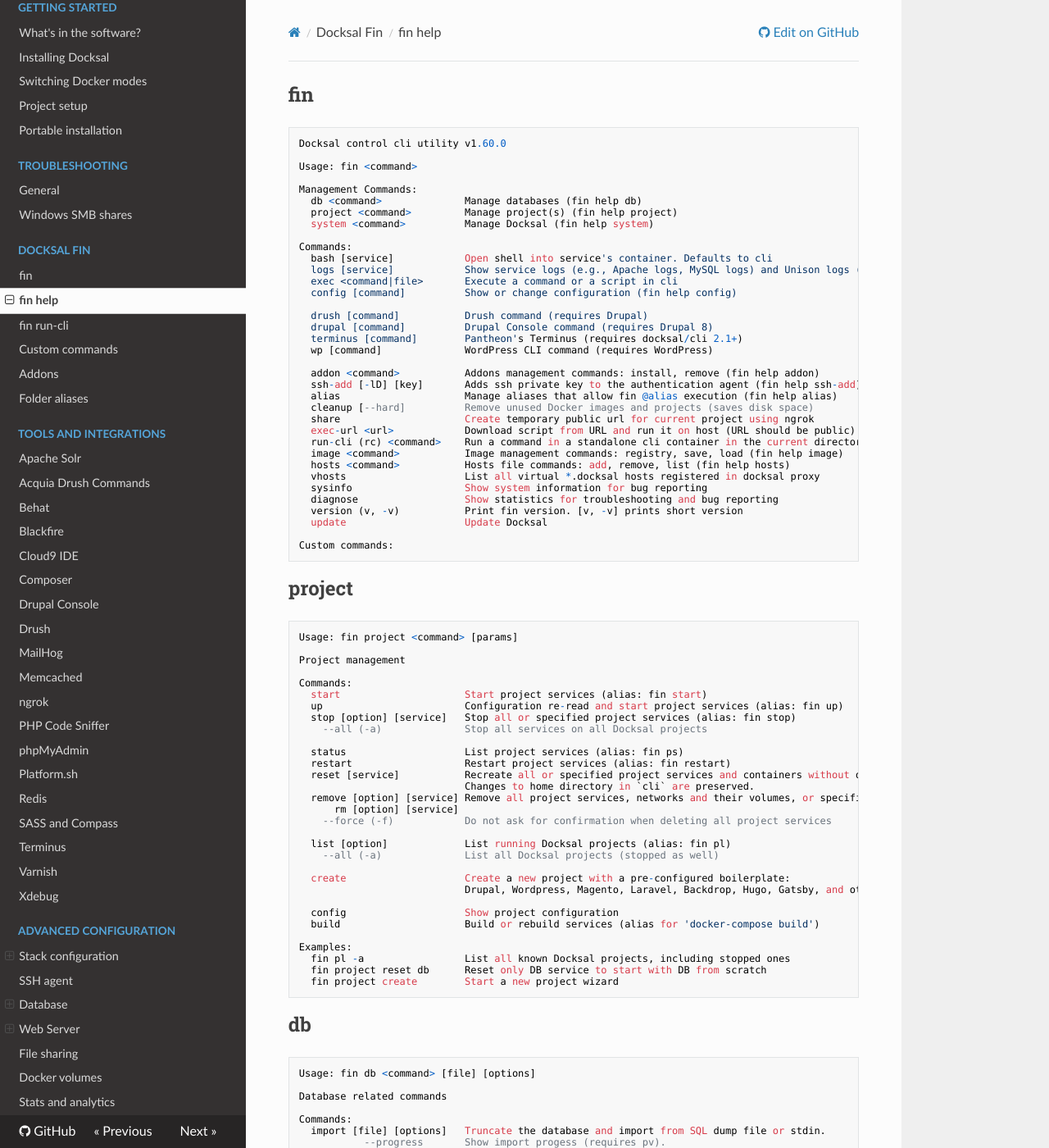
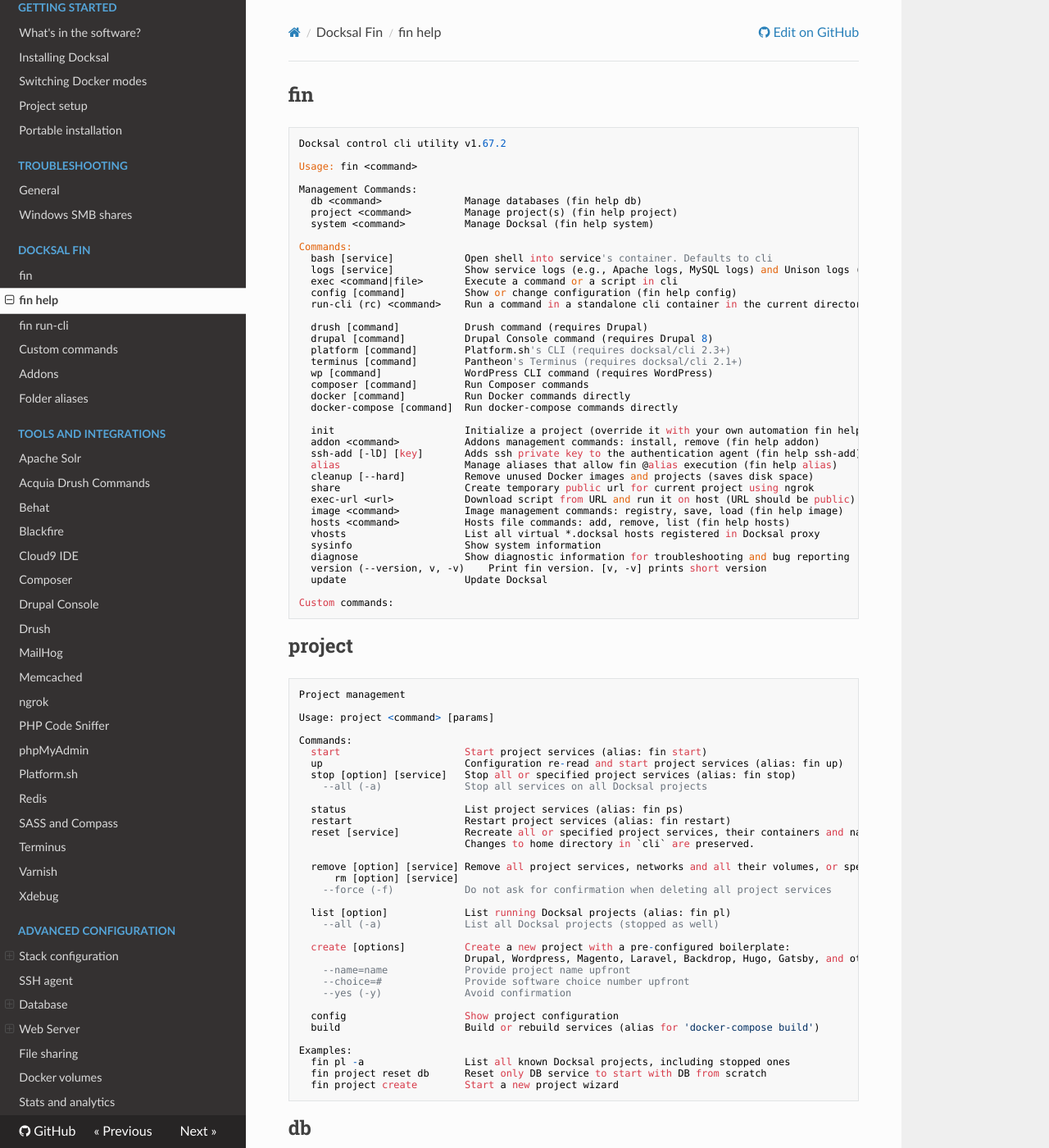
Before and after one commit to docksal/docksal, an MkDocs documentation site: the page built from docs/fin/fin-help.md, in a window 1280 px wide and 1400 px high. Shown: the whole window at 82% size. Built offline with MkDocs 1.6.1, drawn with Linux system fonts in a browser that asks for light colours; nearby versions of some CDN libraries; old or Windows-style settings are respelled for this version of MkDocs; some of the changed text lies outside the part shown.

Commit message:
Regenerated fin-help.md
[ci skip]

```diff
--- a/docs/fin/fin-help.md
+++ b/docs/fin/fin-help.md
@@ -1,6 +1,6 @@
 ## fin
 
-	Docksal control cli utility v1.60.0
+	Docksal control cli utility v1.67.2
 
 	Usage: fin <command>
 
@@ -14,25 +14,30 @@
 	  logs [service]           	Show service logs (e.g., Apache logs, MySQL logs) and Unison logs (fin help logs)
 	  exec <command|file>      	Execute a command or a script in cli
 	  config [command]         	Show or change configuration (fin help config)
+	  run-cli (rc) <command>   	Run a command in a standalone cli container in the current directory (fin help run-cli)
 
 	  drush [command]          	Drush command (requires Drupal)
 	  drupal [command]         	Drupal Console command (requires Drupal 8)
+	  platform [command]       	Platform.sh's CLI (requires docksal/cli 2.3+)
 	  terminus [command]       	Pantheon's Terminus (requires docksal/cli 2.1+)
 	  wp [command]             	WordPress CLI command (requires WordPress)
+	  composer [command]       	Run Composer commands
+	  docker [command]         	Run Docker commands directly
+	  docker-compose [command] 	Run docker-compose commands directly
 
+	  init                     	Initialize a project (override it with your own automation fin help init)
 	  addon <command>          	Addons management commands: install, remove (fin help addon)
 	  ssh-add [-lD] [key]      	Adds ssh private key to the authentication agent (fin help ssh-add)
 	  alias                    	Manage aliases that allow fin @alias execution (fin help alias)
 	  cleanup [--hard]         	Remove unused Docker images and projects (saves disk space)
 	  share                    	Create temporary public url for current project using ngrok
 	  exec-url <url>           	Download script from URL and run it on host (URL should be public)
-	  run-cli (rc) <command>   	Run a command in a standalone cli container in the current directory (fin help run-cli)
 	  image <command>          	Image management commands: registry, save, load (fin help image)
 	  hosts <command>          	Hosts file commands: add, remove, list (fin help hosts)
-	  vhosts                   	List all virtual *.docksal hosts registered in docksal proxy
-	  sysinfo                  	Show system information for bug reporting
-	  diagnose                 	Show statistics for troubleshooting and bug reporting
-	  version (v, -v)          	Print fin version. [v, -v] prints short version
+	  vhosts                   	List all virtual *.docksal hosts registered in Docksal proxy
+	  sysinfo                  	Show system information
+	  diagnose                 	Show diagnostic information for troubleshooting and bug reporting
+	  version (--version, v, -v)	Print fin version. [v, -v] prints short version
 	  update                   	Update Docksal
 
 	Custom commands:
@@ -42,9 +47,9 @@
 
 <a name="fin-help-project"></a>
 
-	Usage: fin project <command> [params]
+	Project management
 
-	Project management
+	Usage: project <command> [params]
 
 	Commands:
 	  start                    	Start project services (alias: fin start)
@@ -54,17 +59,21 @@
 
 	  status                   	List project services (alias: fin ps)
 	  restart                  	Restart project services (alias: fin restart)
-	  reset [service]          	Recreate all or specified project services and containers without deleting named volumes
+	  reset [service]          	Recreate all or specified project services, their containers and named volumes
 	                           	Changes to home directory in `cli` are preserved.
-	  remove [option] [service]	Remove all project services, networks and their volumes, or specified services only
+
+	  remove [option] [service]	Remove all project services, networks and all their volumes, or specified services only
 	      rm [option] [service]
 	    --force (-f)           	Do not ask for confirmation when deleting all project services
 
 	  list [option]            	List running Docksal projects (alias: fin pl)
 	    --all (-a)             	List all Docksal projects (stopped as well)
 
-	  create                   	Create a new project with a pre-configured boilerplate:
+	  create [options]         	Create a new project with a pre-configured boilerplate:
 	                           	Drupal, Wordpress, Magento, Laravel, Backdrop, Hugo, Gatsby, and others
+	    --name=name            	Provide project name upfront
+	    --choice=#             	Provide software choice number upfront
+	    --yes (-y)             	Avoid confirmation
 
 	  config                   	Show project configuration
 	  build                    	Build or rebuild services (alias for 'docker-compose build')
@@ -78,9 +87,9 @@
 
 <a name="fin-help-db"></a>
 
-	Usage: fin db <command> [file] [options]
+	Database management commands
 
-	Database related commands
+	Usage: db <command> [file] [options]
 
 	Commands:
 	  import [file] [options]  	Truncate the database and import from SQL dump file or stdin.
@@ -91,6 +100,7 @@
 	  cli [query]              	Open command line interface to the DB server (and execute query if provided).
 	  create <name>            	Create a database.
 	  drop <name>              	Delete a database.
+	  truncate [name]          	Truncate a database (defaults to the `default`)
 
 	Options:
 	  --db=drupal              	Use another database (default is the one set with 'MYSQL_DATABASE')
@@ -117,9 +127,9 @@
 
 <a name="fin-help-system"></a>
 
-	Usage: fin system <command> [params]
+	Manage Docksal system status (Docker should be running)
 
-	Manage Docksal system status
+	Usage: system <command> [params]
 
 	Commands:
 	  reset                    	Reset Docksal
@@ -137,9 +147,9 @@
 
 <a name="fin-help-config"></a>
 
-	Usage: fin config [command]
+	Display, generate, or change project configuration
 
-	Display, generate, or change project configuration
+	Usage: config [command]
 
 	Commands:
 	  show [options]           	Display configuration for the current project
@@ -150,13 +160,16 @@
 	      --docroot=mydir      	Set non-default DOCROOT during config generate
 	  set [options] [VAR=VAL]  	Set value(s) for the variable(s) in project ENV file
 	      --global             	Set for global ENV file
+	      --env=[name]         	Set in environment specific project ENV file (default: local)
 
 	  remove [options] [VAR]   	Remove variable(s) from project ENV file
 	  rm [options] [VAR]
 	      --global             	Remove from global ENV file
+	      --env=[name]         	Remove from environment specific project ENV file (default: local)
 
 	  get [options] [VAR]      	Get the value of the single variable from project ENV file
 	      --global             	Get value from global ENV file
+	      --env=[name]         	Get value from environment specific project ENV file (default: local)
 
 	Examples:
 	  fin config set DOCKER_NATIVE=1 --global	Adds DOCKER_NATIVE=1 into $HOME/.docksal/docksal.env
@@ -166,10 +179,10 @@
 
 <a name="fin-help-addon"></a>
 
-	Usage: fin addon <command> <name>
-
 	Docksal Addons management commands.
 	See available addons in the Addons Repository https://github.com/docksal/addons
+
+	Usage: addon <command> <name>
 
 	Commands:
 	  install <name>           	Install addon
@@ -183,12 +196,12 @@
 
 <a name="fin-help-run-cli"></a>
 
-	Usage: fin run-cli [options] <command>
-	       fin rc [options] <command>
+	Runs commands in a standalone `cli` container mapped to the current directory.
+	Container has a persistent $HOME directory where something can be saved in between launches.
+	NOTE: `fin cleanup` will clean the persistent $HOME directory
 
-	Run command in a standalone `cli` container in the current directory
-	with a persistent $HOME directory.
-	NOTE: `fin cleanup` will clean the persistent $HOME directory
+	Usage: run-cli [options] <command>
+	       rc [options] <command>
 
 	Options:
 	  --clean                  	Run command with a non-persistent $HOME directory
@@ -207,9 +220,9 @@
 
 <a name="fin-help-hosts"></a>
 
-	Usage: fin hosts [command]
+	Add or remove lines to/from OS-dependent hosts file (e.g., /etc/hosts)
 
-	Add or remove lines to/from OS-dependent hosts file (e.g., /etc/hosts)
+	Usage: hosts [command]
 
 	Commands:
 	  add [hostname]           	Add hostname to hosts file. If none provided uses VIRTUAL_HOST
@@ -227,60 +240,69 @@
 
 <a name="fin-help-alias"></a>
 
-	Usage: fin alias <command or path> [alias_name]
-
-	Create/delete project alias
+	Create, update, or delete project aliases.
 	Aliases provide functionality that is similar to drush aliases.
-	Using alias you are able to execute a command in a project without navigating to the project folder.
+	With alias you are able to execute a command in a project without navigating to the project folder.
 	You can precede any command with an alias.
 	Aliases are effectively symlinks stored in $HOME/.docksal/alias
 
-	Usage:
-	  fin alias [list]         	Show aliases list
-	  fin alias <path> <alias_name>	Create or update an alias that links to target path
-	  fin alias remove <alias_name>	Remove alias
+	Usage: alias <command or path> [alias_name]
+
+	Commands:
+	  list                     	Show aliases list
+	  <path> <alias_name>      	Create/update alias with <alias_name> that links to <path>
+	  remove <alias_name>      	Remove alias
 
 	Examples:
 	  fin alias ~/site1/docroot dev		Create or update an alias dev that is linked to ~/site1/docroot
-	  fin @dev drush st        		Execute `drush st` command in directory linked by dev alias
+	  fin @project1 drush st   		Execute `drush st` command in directory linked by project1 alias
 	                           		Hint: create alias linking to Drupal sub-site to launch targeted commands
-	  fin alias remove dev     		Delete dev alias
+	  fin alias remove project1		Delete project1 alias
 
 ## ssh-add
 
 <a name="fin-help-ssh-add"></a>
 
-	Usage: fin ssh-add [-lD] [key]
+	Add private key identities stored in $HOME/.ssh to the docksal/ssh-agent.
+	When run without arguments, automatically adds the default key files (id_rsa, id_dsa, id_ecdsa).
+	A custom key name can be given as an argument: fin ssh-add [keyname].
+	[keyname] is the file name within $HOME/.ssh
 
-	Add private key identities to the docksal/ssh-agent.
-	When run without arguments, automatically picks up the default key files (~/.ssh/id_rsa, ~/.ssh/id_dsa, ~/.ssh/id_ecdsa).
-	A custom key name can be given as an argument: fin ssh-add [keyname].
-
-	NOTE: [keyname] is the file name within ~/.ssh (not a full path to file).
-	Example: fin ssh-add my_custom_rsa_key
+	Usage: ssh-add [-lD] [key]
 
 	Options:
 	  -D                       	Deletes all keys from the agent.
 	  -l                       	Lists all keys currently loaded by the agent.
 
+	Examples:
+	  fin ssh-add my_custom_key	Add $HOME/.ssh/my_custom_key to SSH Agent.
+
 ## logs
 
 <a name="fin-help-logs"></a>
 
-	Usage: fin logs [service]
+	View output from containers.
 
-	Show Docker container logs for a service
+	Usage: logs [options] [SERVICE...]
+
+	Options:
+	    --no-color          Produce monochrome output.
+	    -f, --follow        Follow log output.
+	    -t, --timestamps    Show timestamps.
+	    --tail="all"        Number of lines to show from the end of the logs
+	                        for each container.
 
 	Examples:
-	  fin logs web             	Show web server logs
-	  fin logs unison          	Show unison logs
-	  fin logs unison --tail   	Show unison logs and follow it
+	  fin logs web             	Show web container logs
+	  fin logs -f web          	Show web container logs and follow it
 
 ## image
 
 <a name="fin-help-image"></a>
 
-	Usage: fin image <command>
+	Docksal images listing and saving
+
+	Usage: image <command>
 
 	Commands:
 	  registry                 	Show all Docksal images on Docker Hub
```
